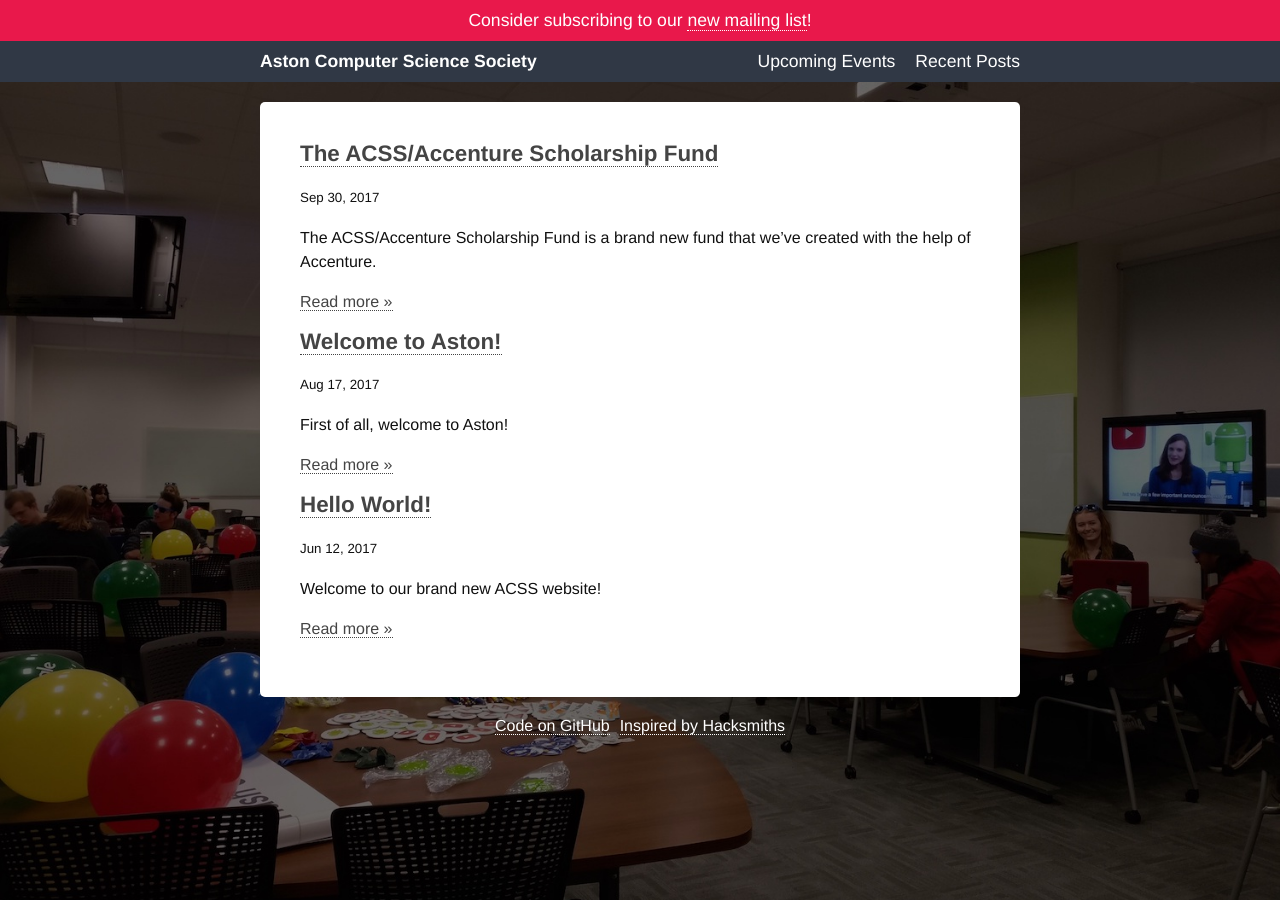
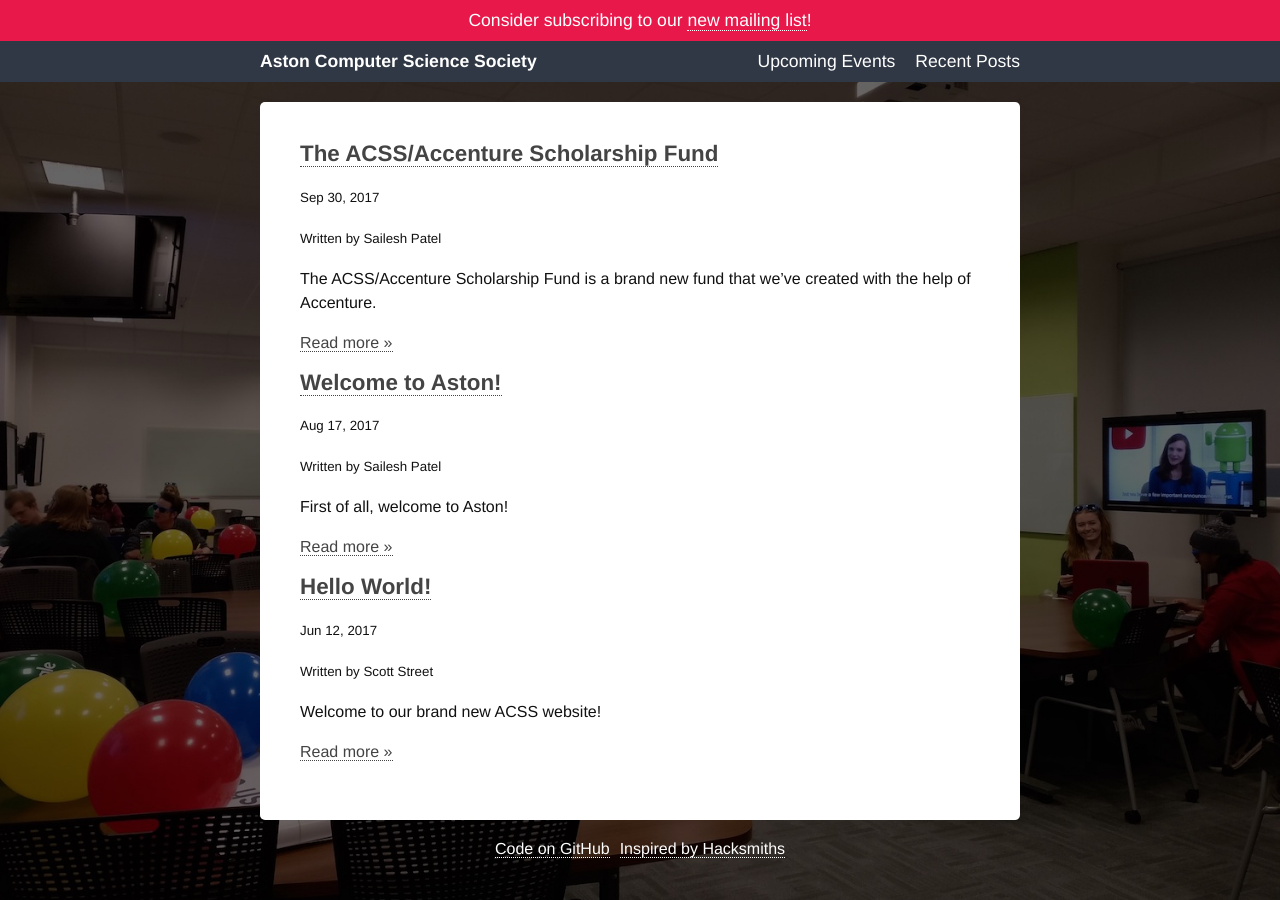
Before and after one commit to aston-css/astoncss.com, a Jekyll site: the page built from posts.html, in a window 1280 px wide. Built offline with Jekyll 4.4.1, drawn with Linux system fonts in a browser that asks for light colours.

Commit message:
added author data

```diff
--- a/posts.html
+++ b/posts.html
@@ -8,6 +8,7 @@ layout: default
     <article class="post">
       <h2><a href="{{ post.url | prepend: site.baseurl | prepend: site.url }}">{{ post.title }}</a></h2>
       <p class="date"><small>{{ post.date | date: "%b %-d, %Y" }}</small></p>
+      <p class="author"><small>Written by {{ post.author }}</small></p>
       {% if post.summary %}{{ post.summary }}{% else %}{{ post.excerpt | strip_html | strip_newlines | truncate: 240 }}{% endif %}
       <p><a href="{{ post.url | prepend: site.baseurl | prepend: site.url }}">Read more &raquo;</a></p>
     </article>
```
